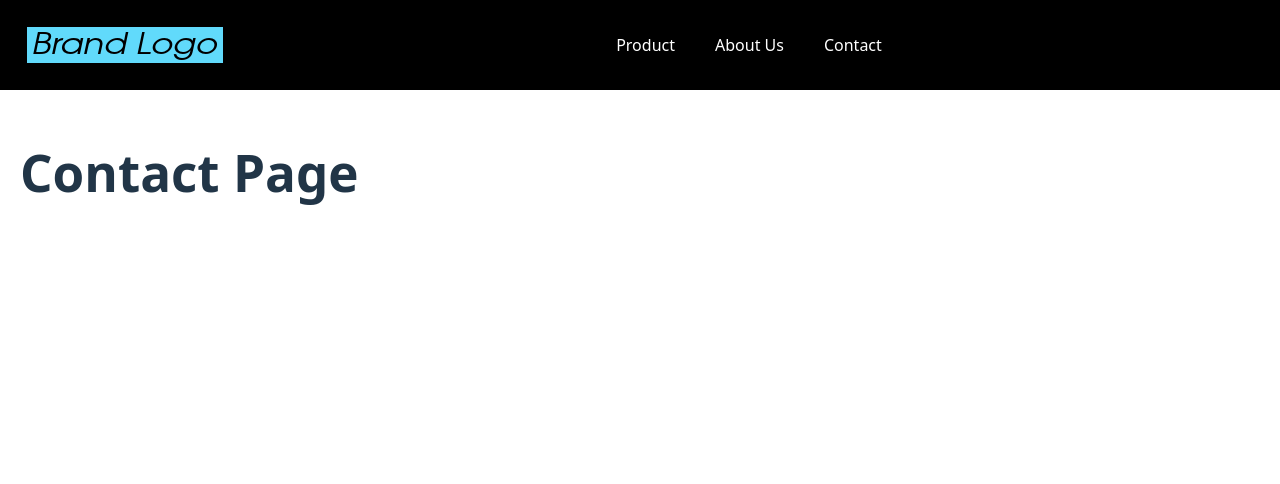
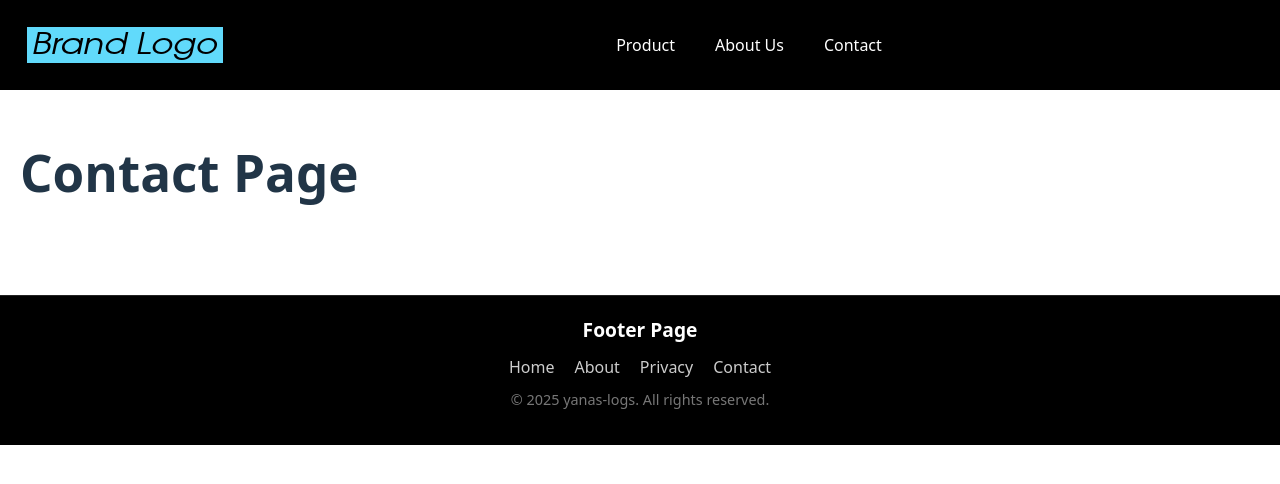
Before and after one commit to yanas-logs/litebase, a React (Vite) app in the folder react/: page /contact in a window 1280 px wide. Shown: the top 484 px of the page. Built offline with nearby package versions, Linux system fonts and the light colour scheme.

Commit message:
Add Footer component to App and update links to use react-router-dom

```diff
--- a/react/src/App.jsx
+++ b/react/src/App.jsx
@@ -1,6 +1,7 @@
 import { useState } from 'react';
 import { Routes, Route } from 'react-router-dom';
 import Header from './components/Header';
+import Footer from './components/Footer';
 
 function App() {
   const [count, setCount] = useState(0);
@@ -24,6 +25,7 @@ function App() {
           <Route path="/contact" element={<h1>Contact Page</h1>} />
         </Routes>
       </main>
+      <Footer />
     </>
   );
 }
--- a/react/src/components/Footer.jsx
+++ b/react/src/components/Footer.jsx
@@ -1,21 +1,19 @@
+import { Link } from "react-router-dom";
 import "./css/Footer.css";
 
 export default function Footer() {
   return (
     <footer className="footer">
       <div className="footer-content">
-        {/* Brand / Logo */}
-        <div className="footer-logo">Litebase</div>
 
-        {/* Links */}
+        <div className="footer-logo">Footer Page</div>
         <ul className="footer-links">
-          <li><a href="/">Home</a></li>
-          <li><a href="/about">About</a></li>
-          <li><a href="/privacy">Privacy</a></li>
-          <li><a href="/contact">Contact</a></li>
+          <li><Link to="/">Home</Link></li>
+          <li><Link to="/about">About</Link></li>
+          <li><Link to="/privacy">Privacy</Link></li>
+          <li><Link to="/contact">Contact</Link></li>
         </ul>
 
-        {/* Copyright */}
         <p className="footer-copy">
           © {new Date().getFullYear()} yanas-logs. All rights reserved.
         </p>
```
